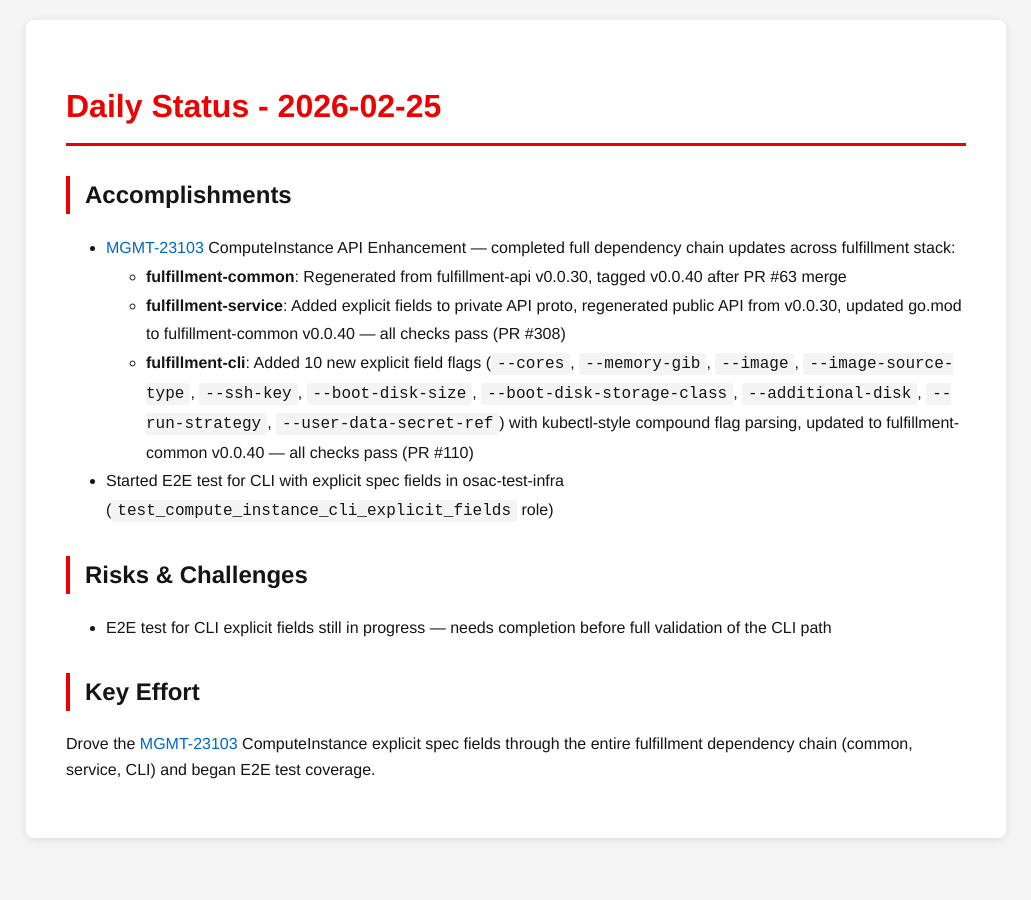
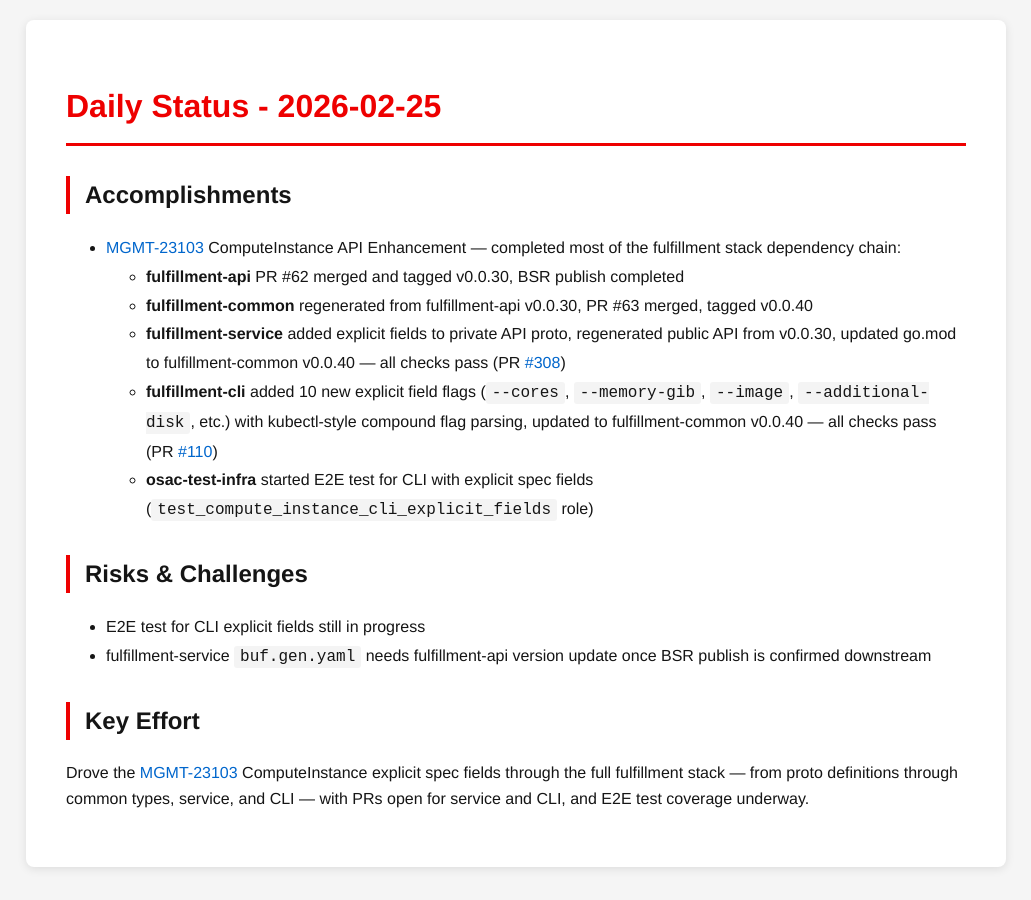
Before and after one commit to tzvatot/daily-status, a Jekyll site: the page built from 2026-02-25.md, in a window 1280 px wide. Shown: the whole page, without its empty margins (124-1155 px from the left). Built offline with Jekyll 4.4.1, drawn with Linux system fonts in a browser that asks for light colours.

Commit message:
Daily status update - 2026-02-25

```diff
--- a/2026-02-25.md
+++ b/2026-02-25.md
@@ -8,16 +8,18 @@
 
 ## Accomplishments
 
-- [MGMT-23103](https://issues.redhat.com/browse/MGMT-23103) ComputeInstance API Enhancement — completed full dependency chain updates across fulfillment stack:
-  - **fulfillment-common**: Regenerated from fulfillment-api v0.0.30, tagged v0.0.40 after PR #63 merge
-  - **fulfillment-service**: Added explicit fields to private API proto, regenerated public API from v0.0.30, updated go.mod to fulfillment-common v0.0.40 — all checks pass (PR #308)
-  - **fulfillment-cli**: Added 10 new explicit field flags (`--cores`, `--memory-gib`, `--image`, `--image-source-type`, `--ssh-key`, `--boot-disk-size`, `--boot-disk-storage-class`, `--additional-disk`, `--run-strategy`, `--user-data-secret-ref`) with kubectl-style compound flag parsing, updated to fulfillment-common v0.0.40 — all checks pass (PR #110)
-- Started E2E test for CLI with explicit spec fields in osac-test-infra (`test_compute_instance_cli_explicit_fields` role)
+- [MGMT-23103](https://issues.redhat.com/browse/MGMT-23103) ComputeInstance API Enhancement — completed most of the fulfillment stack dependency chain:
+  - **fulfillment-api** PR #62 merged and tagged v0.0.30, BSR publish completed
+  - **fulfillment-common** regenerated from fulfillment-api v0.0.30, PR #63 merged, tagged v0.0.40
+  - **fulfillment-service** added explicit fields to private API proto, regenerated public API from v0.0.30, updated go.mod to fulfillment-common v0.0.40 — all checks pass (PR [#308](https://github.com/osac-project/fulfillment-service/pull/308))
+  - **fulfillment-cli** added 10 new explicit field flags (`--cores`, `--memory-gib`, `--image`, `--additional-disk`, etc.) with kubectl-style compound flag parsing, updated to fulfillment-common v0.0.40 — all checks pass (PR [#110](https://github.com/osac-project/fulfillment-cli/pull/110))
+  - **osac-test-infra** started E2E test for CLI with explicit spec fields (`test_compute_instance_cli_explicit_fields` role)
 
 ## Risks & Challenges
 
-- E2E test for CLI explicit fields still in progress — needs completion before full validation of the CLI path
+- E2E test for CLI explicit fields still in progress
+- fulfillment-service `buf.gen.yaml` needs fulfillment-api version update once BSR publish is confirmed downstream
 
 ## Key Effort
 
-Drove the [MGMT-23103](https://issues.redhat.com/browse/MGMT-23103) ComputeInstance explicit spec fields through the entire fulfillment dependency chain (common, service, CLI) and began E2E test coverage.
+Drove the [MGMT-23103](https://issues.redhat.com/browse/MGMT-23103) ComputeInstance explicit spec fields through the full fulfillment stack — from proto definitions through common types, service, and CLI — with PRs open for service and CLI, and E2E test coverage underway.
```
